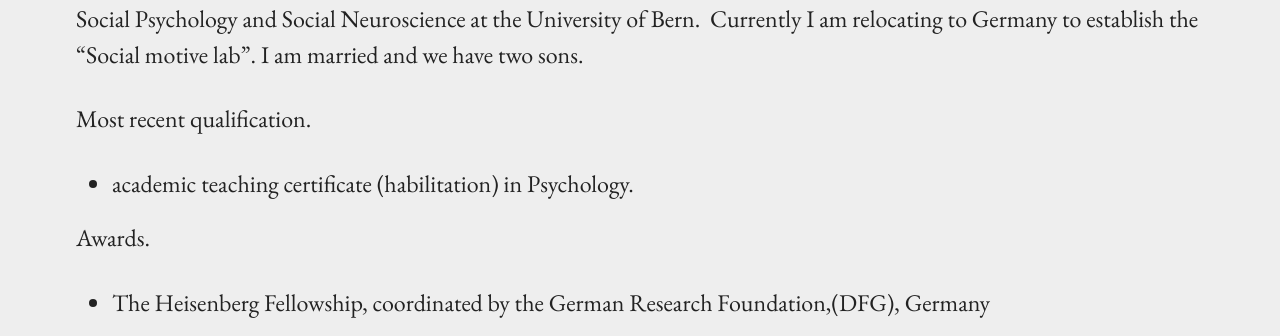
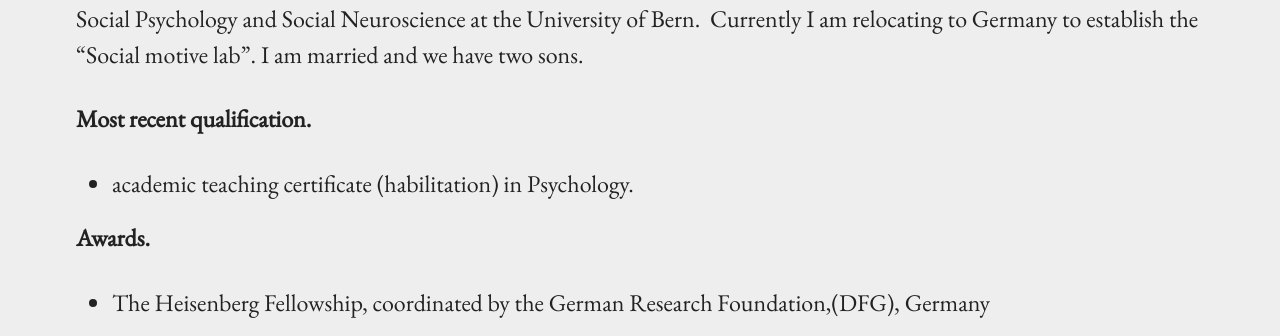
Before and after one commit to grithein/grithein, a Jekyll site: the page built from cv.md, in a window 1280 px wide. Shown: the part 369-705 px from the top of the page. Built offline with Jekyll 4.4.1, drawn with Linux system fonts in a browser that asks for light colours.

Commit message:
Update from Forestry.io - cv.md

```diff
--- a/cv.md
+++ b/cv.md
@@ -5,12 +5,12 @@ permalink: "/cv/"
 ---
 I did my undergraduate studies and Masters in Psychology at the Humboldt-University of Berlin and the City College of New York and conducted my PhD in Cognitive Neuroscience at the Max-Planck-Institute of Cognitive and Brain Sciences in Leipzig. As a postdoc I was based in Cambridge, Frankfurt/Main and the University of California, Berkeley. I worked as senior researcher at the Department of Economics of the University of Zurich and as senior lecturer at the Department of Social Psychology and Social Neuroscience at the University of Bern.  Currently I am relocating to Germany to establish the "Social motive lab". I am married and we have two sons.
 
-Most recent qualification.
+**Most recent qualification.**
 
 *   academic teaching certificate (habilitation) in Psychology.
 
 
-Awards.
+**Awards.**
 
 *   The Heisenberg Fellowship, coordinated by the German Research Foundation,(DFG), Germany
 
```
